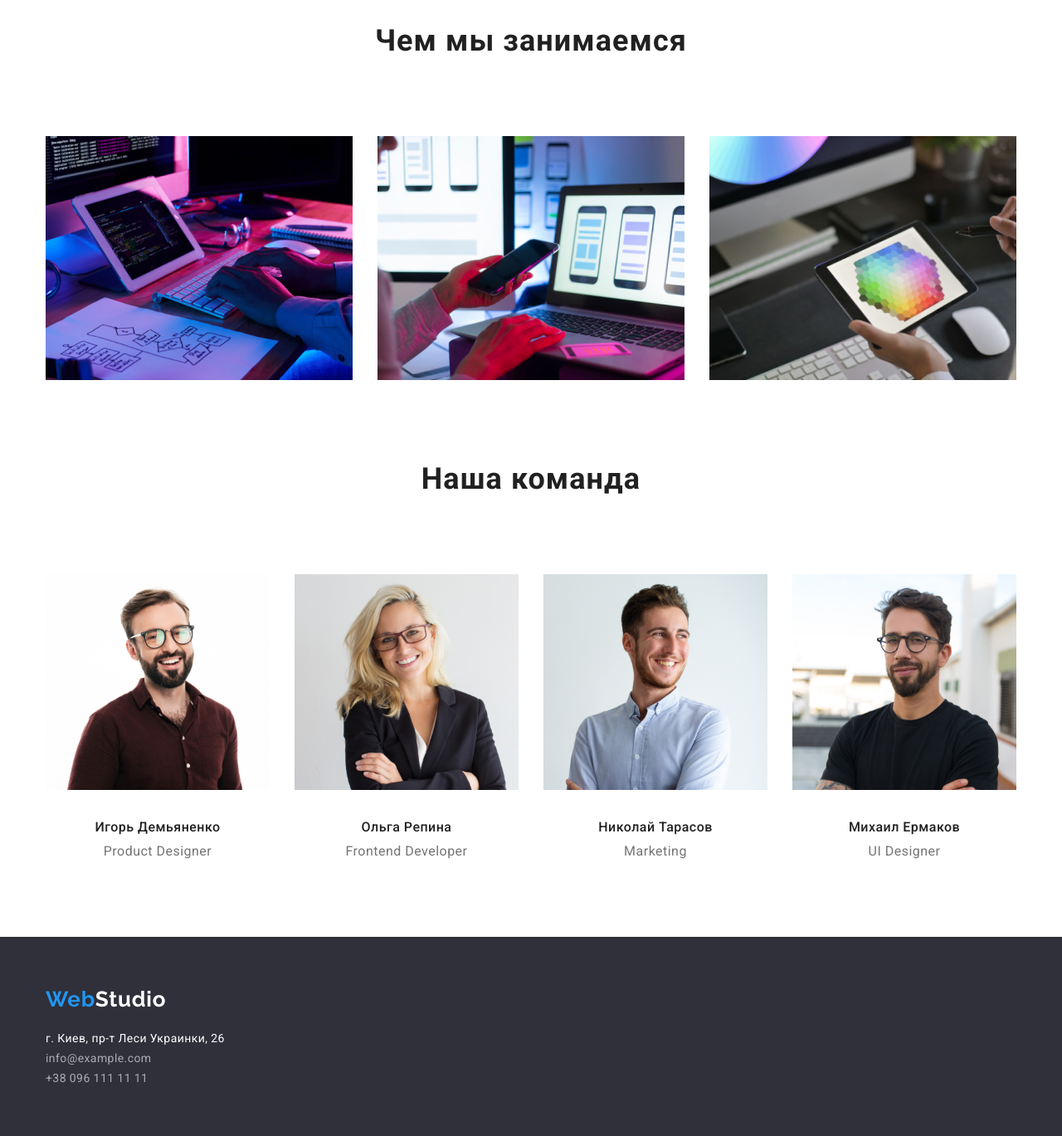
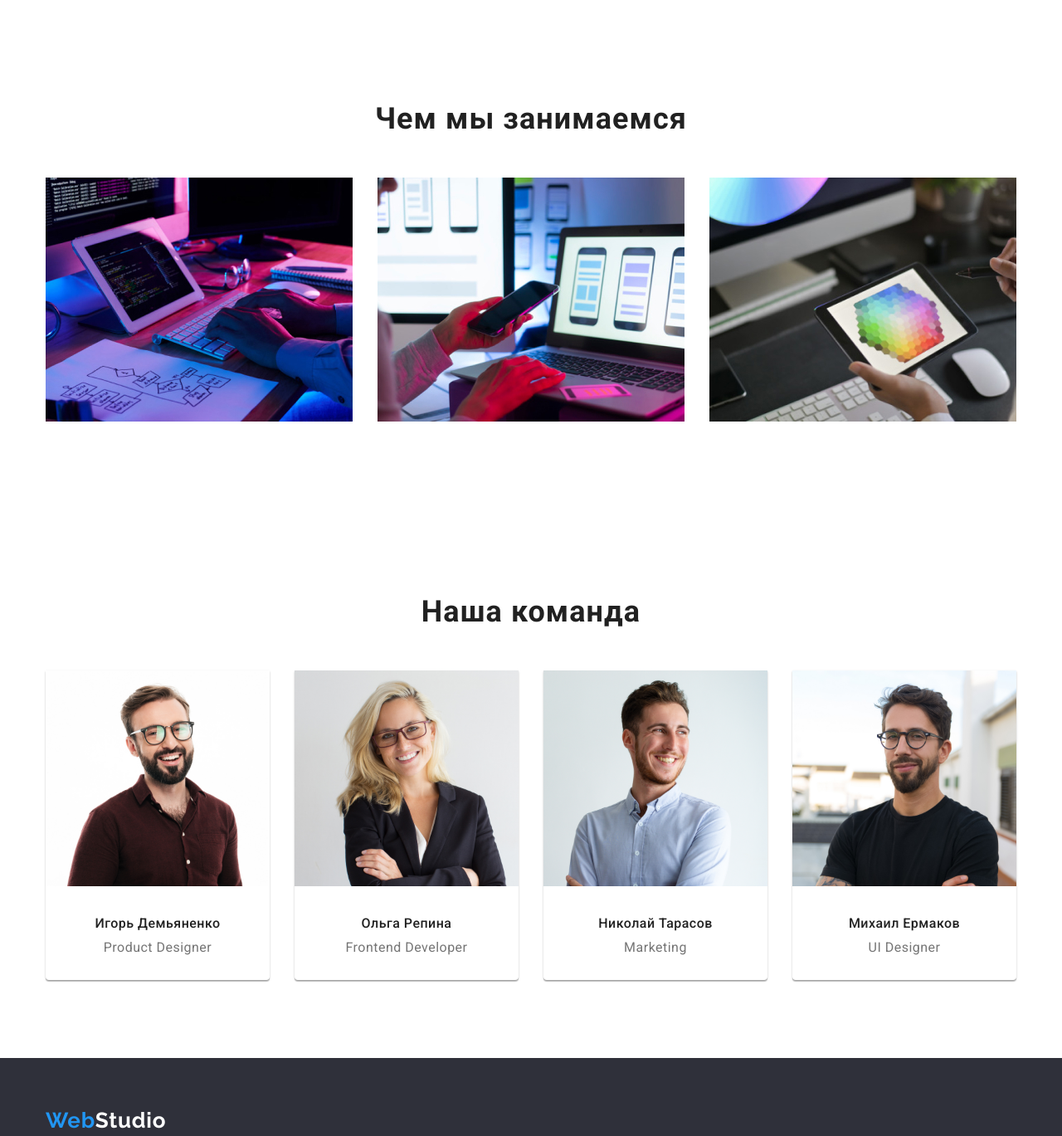
Before and after one commit to HalkinK/goit-markup-hw-03, a plain HTML site: page index.html in a window 1280 px wide. Shown: the part 940-2309 px from the top of the page at 83% size. Drawn offline with nearby package versions, Linux system fonts and the light colour scheme.

Commit message:
Показывает отступы на главной странице

```diff
--- a/css/styles.css
+++ b/css/styles.css
@@ -138,8 +138,12 @@ p {
   text-align: center;
 }
 
+.hero-title-btn {
+  padding-top: 200px;
+  padding-bottom: 200px;
+}
+
 .hero-title {
-  padding-top: 200px;
   padding-left: auto;
   padding-right: auto;
   margin-bottom: 30px;
@@ -164,7 +168,6 @@ p {
 
   padding-right: auto;
   padding-left: auto;
-  margin-bottom: 200px;
 
   font-weight: 700;
   font-size: 16px;
@@ -189,6 +192,10 @@ h2 {
 }
 
 /* Advantages section */
+.advantages-descr {
+  padding: 94px 0;
+}
+
 .advant-title {
   margin-bottom: 10px;
 
@@ -209,8 +216,8 @@ p {
 
 .advantage {
   display: flex;
-  margin: 94px auto;
   padding-left: 0;
+  margin: 0;
 }
 
 .advantage > .item:not(:last-child) {
@@ -226,10 +233,17 @@ p {
 }
 
 /* Doings section */
+.doings-descr {
+  padding: 94px 0;
+}
+
+.doings-title {
+  margin-bottom: 50px;
+}
 
 .doings-list {
   display: flex;
-  margin: 94px auto;
+
   padding-left: 0;
 }
 
@@ -238,9 +252,18 @@ p {
 }
 
 /* Team section */
+.team-title {
+  margin-bottom: 50px;
+}
+
+.team-descr {
+  padding: 94px 0;
+}
 .team-list {
   display: flex;
-  margin: 94px auto;
+  margin-top: 0;
+  margin-bottom: 0;
+
   padding-left: 0;
 }
 
@@ -248,8 +271,18 @@ p {
   margin-right: 30px;
 }
 
+.team-list > .item {
+  box-shadow: 0px 1px 3px rgba(0, 0, 0, 0.12), 0px 1px 1px rgba(0, 0, 0, 0.14),
+    0px 2px 1px rgba(0, 0, 0, 0.2);
+  border-radius: 0px 0px 4px 4px;
+}
+
+.member-name {
+  padding-top: 30px;
+  padding-bottom: 30px;
+}
+
 .member {
-  margin-top: 30px;
   margin-bottom: 10px;
 
   font-weight: 500;
--- a/index.html
+++ b/index.html
@@ -37,14 +37,17 @@
                <!-- Герой страницы -->
         <section class="hero">
           <div class="container">
+           <div class="hero-title-btn">
             <h1 class="hero-title">Эффективные решения<br> для вашего бизнеса</h1>
             <button class="order-button" type="button">Заказать услугу</button>
+           </div>
           </div>
         </section>
 
         <!-- Преймущества фотостудии-->
         <section class="advantages">
-            <div class="container">
+          <div class="container">
+            <div class="advantages-descr">
             <h2 class="visually-hidden">Наши преймущества</h2>
 
             <ul class="advantage">
@@ -77,12 +80,14 @@
                 </li>
             </ul>
             </div>
+            </div>
         </section>
 
         <!-- Чем занимается фотостудия-->
         <section class="doings">
-            <div class="container">
-            <h2>Чем мы занимаемся</h2>
+          <div class="container">
+           <div class="doings-descr">
+            <h2 class="doings-title">Чем мы занимаемся</h2>
             <ul class="doings-list">
                 <li class="item">
                     <img src="./images/image1.jpg" alt="Мужчина пишет исходный код сидя за столом" width="370">
@@ -96,39 +101,50 @@
                     <img src="./images/image3.jpg" alt="Мужчина рисует на планшете" width="370">
                 </li>
             </ul>
-            </div>
+           </div>
+          </div>
         </section>
 
         <!-- Команда фотостудии-->
         <section class="team">
             <div class="container">
-            <h2>Наша команда</h2>
+            <div class="team-descr">
+            <h2 class="team-title">Наша команда</h2>
 
             <ul class="team-list">
                 <li class="item">
                     <img src="./images/ИгорьДемьяненко.jpg" alt="Мужчина в бордовой рубашке" width="270">
+                    <div class="member-name">
                     <h3 class="member">Игорь Демьяненко</h3>
                     <p class="m-position">Product Designer</p>
+                    </div>
                 </li>
 
                 <li class="item">
                     <img src="./images/ОльгаРепина.jpg" alt="Блондинка в пиджаке" width="270">
+                    <div class="member-name">
                     <h3 class="member">Ольга Репина</h3>
                     <p class="m-position">Frontend Developer</p>
+                    </div>
                 </li>
 
                 <li class="item">
                     <img src="./images/НиколайТарасов.jpg" alt="Мужчина в голубой рубашке" width="270">
+                    <div class="member-name">
                     <h3 class="member">Николай Тарасов</h3>
                     <p class="m-position">Marketing</p>
+                    </div>
                 </li >
 
                 <li class="item">
                     <img src="./images/МихаилЕрмаков.jpg" alt="Мужчина в черной футболке" width="270">
+                    <div class="member-name">
                     <h3 class="member">Михаил Ермаков</h3>
                     <p class="m-position">UI Designer</p>
+                    </div>
                 </li>
             </ul>
+            </div>
             </div>
         </section>
 
```
